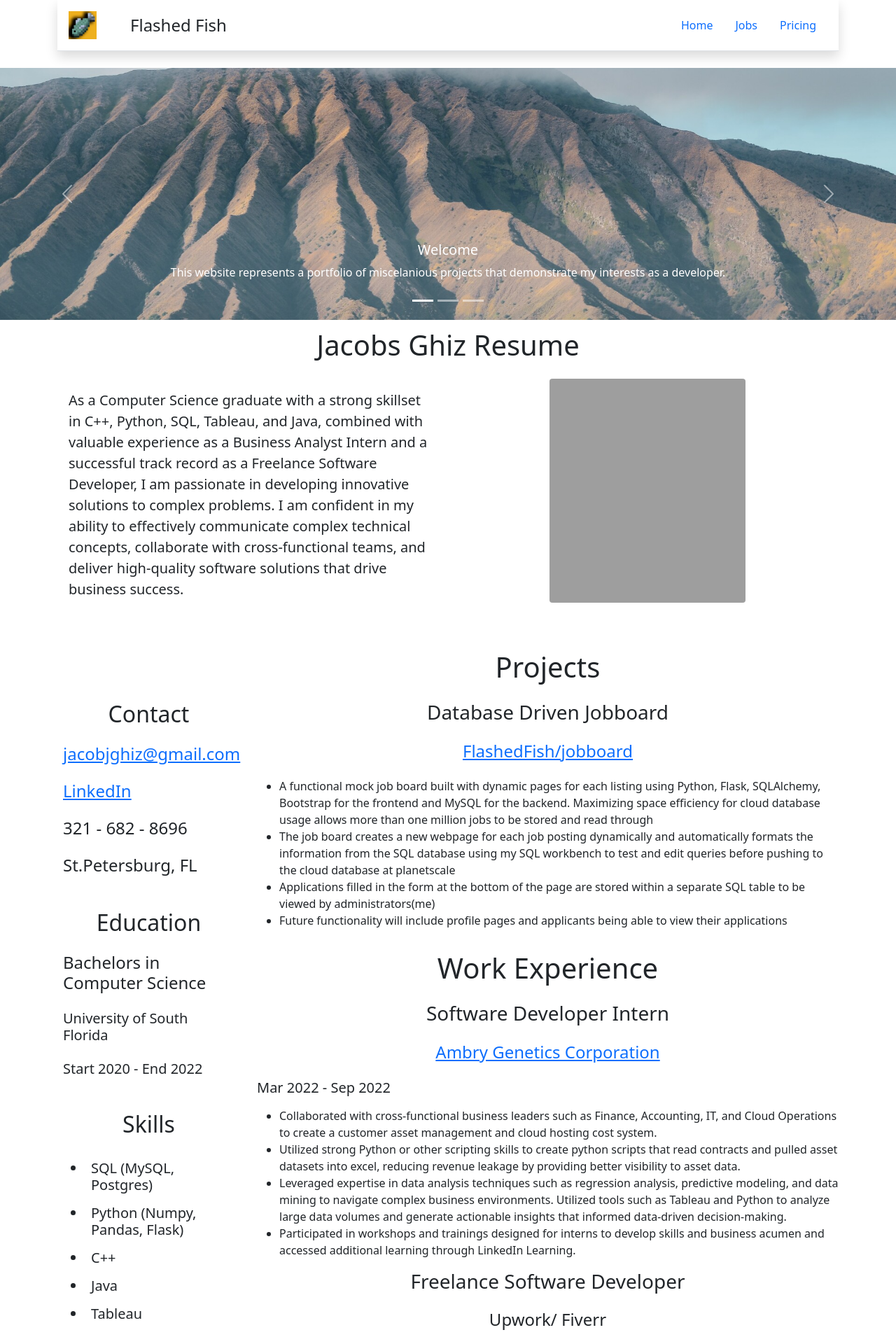
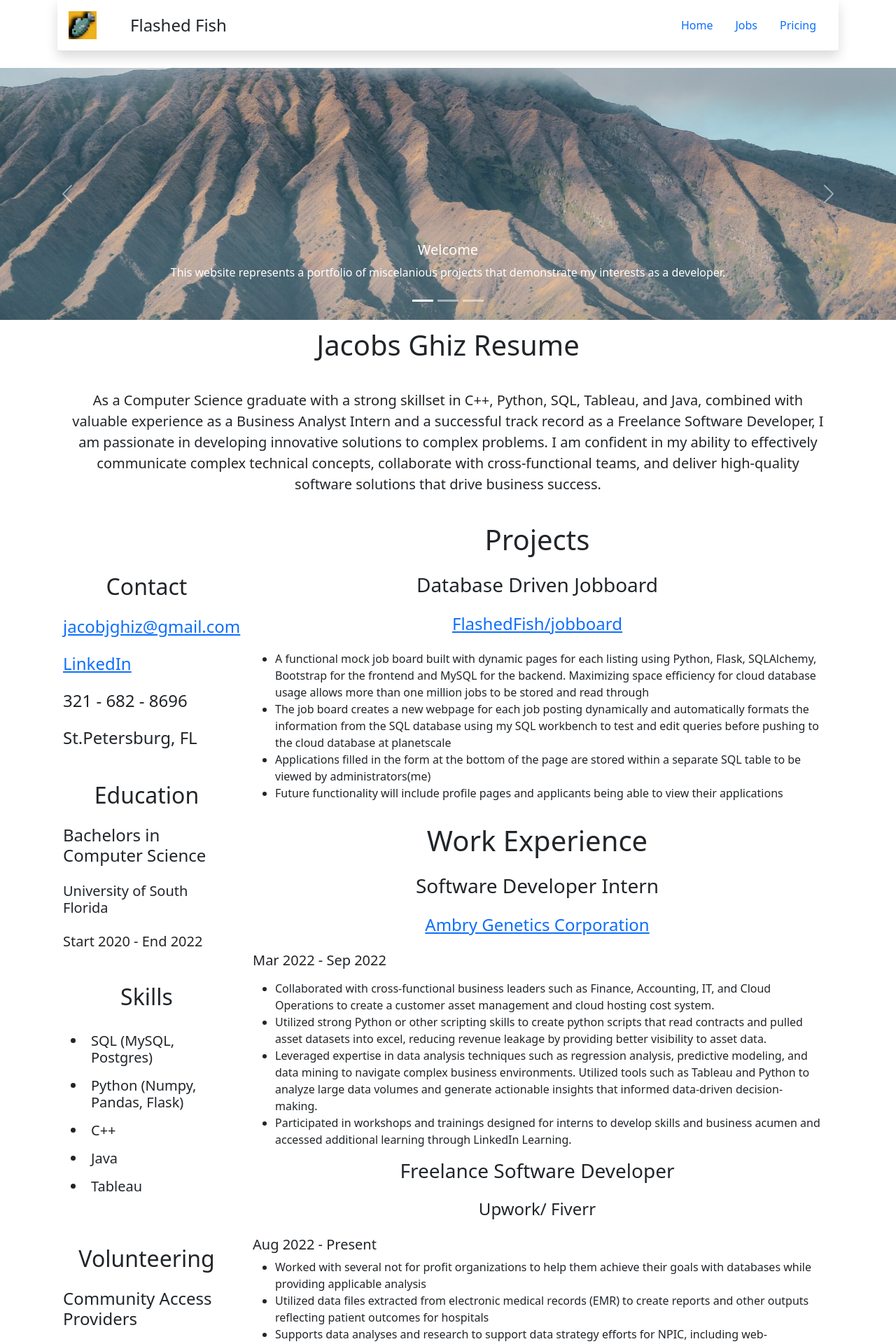
Before and after one commit to FlashedFish/jobboard-v2, a Flask app: page / in a window 1280 px wide. Shown: the top 1920 px of the page at 70% size. Run offline with Flask 3, Linux system fonts and the light colour scheme; some libraries are stand-ins or nearby versions; grey boxes are pictures that could not be loaded.

Commit message:
removed picture

```diff
--- a/templates/home.html
+++ b/templates/home.html
@@ -12,14 +12,11 @@
       <div class= "container">
       <h1 class="text-center mt-2 mb-4"> Jacobs Ghiz Resume </h1>
       <div class="row" style="margin-bottom:32px">
-        <div class="col-md-6 ">
+        <div class="text-center ">
       <p class="lead p-3">
        As a Computer Science graduate with a strong skillset in C++, Python, SQL, Tableau, and Java, combined with valuable experience as a Business Analyst Intern and a successful track record as a Freelance Software Developer, I am passionate in developing innovative solutions to complex problems. I am confident in my ability to effectively communicate complex technical concepts, collaborate with cross-functional teams, and deliver high-quality software solutions that drive business success.
       </p>
-        </div>
-        <div class="col-md-6 d-none d-md-block text-center">
-        <img src="/static/tinywow.png" style="width:280px;height:320px;border-radius:4px;">
-        </div>
+
       </div>
 
       <div class="row" style="margin-bottom:16px">
```
